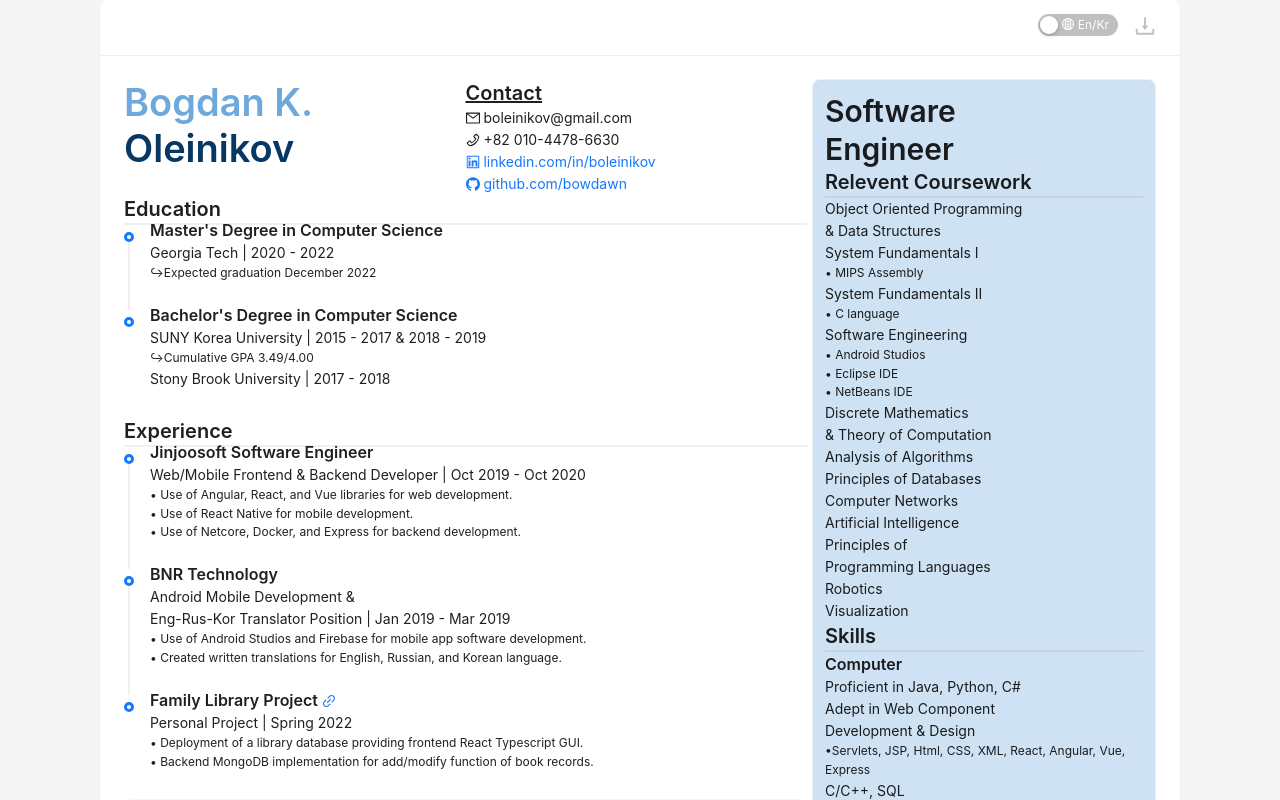
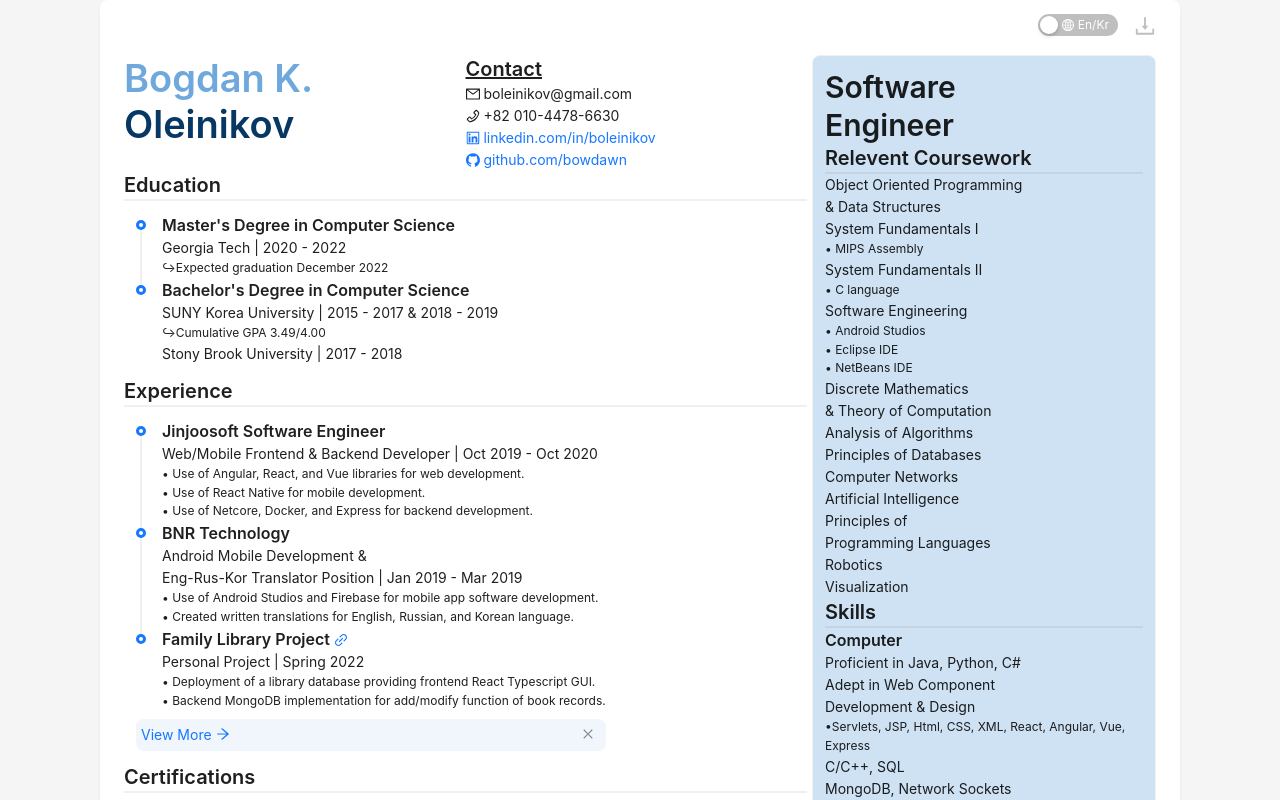
Before and after one commit to bowdawn/oleinikov-resume, a React app: page / in a window 1280 px wide. Shown: the top 800 px of the page. Built offline with nearby package versions, Linux system fonts and the light colour scheme.

Commit message:
edit css

```diff
--- a/src/app/pages/ResumePage.tsx
+++ b/src/app/pages/ResumePage.tsx
@@ -11,7 +11,6 @@ import {
   Layout,
   Card,
 } from "antd";
-
 import { GlobalOutlined } from "@ant-design/icons";
 import ResumeItem from "../components/ResumeItem";
 import resume_kr from "../../core/static/resume_kr";
@@ -19,7 +18,7 @@ import { useTranslation } from "react-i18next";
 import NameContainer from "../components/NameContainer";
 import resume_en from "../../core/static/resume_en";
 
-const { Title, Text } = Typography;
+const { Title } = Typography;
 const App: FC = () => {
   const { i18n } = useTranslation();
   const [resume, setResume] = useState(
@@ -29,6 +28,7 @@ const App: FC = () => {
     <Layout className="resume">
       <Layout.Content>
         <Card
+          className="ant-card-resume"
           bordered={false}
           title={
             <Row justify="end">
@@ -68,6 +68,7 @@ const App: FC = () => {
                   <Title level={4} underline={true}>
                     {resume.contact}
                   </Title>
+
                   {resume.contactitem.map((x, key) => (
                     <ResumeItem key={key} description={x.description} />
                   ))}
@@ -75,6 +76,7 @@ const App: FC = () => {
               </Row>
               <Title level={4}>{resume.education}</Title>
               <Divider />
+              <Card bordered={false} size="small" className="ant-card-section">
                 <Timeline>
                   {resume.educationitem.map((x, key) => (
                     <Timeline.Item key={key}>
@@ -82,8 +84,11 @@ const App: FC = () => {
                     </Timeline.Item>
                   ))}
                 </Timeline>
+              </Card>
               <Title level={4}>{resume.experience}</Title>
               <Divider />
+              <Card bordered={false} size="small" className="ant-card-section">
+                <Space size="small" direction="vertical">
                   <Timeline>
                     {resume.experienceitem.map((x, key) => (
                       <Timeline.Item key={key}>
@@ -91,9 +96,16 @@ const App: FC = () => {
                       </Timeline.Item>
                     ))}
                   </Timeline>
-              <Alert message={resume.experienceviewmore} type="info" closable />
+                  <Alert
+                    message={resume.experienceviewmore}
+                    type="info"
+                    closable
+                  />
+                </Space>
+              </Card>
               <Title level={4}>{resume.certification}</Title>
               <Divider />
+              <Card bordered={false} size="small" className="ant-card-section">
                 <Timeline>
                   {resume.certificationitem.map((x, key) => (
                     <Timeline.Item key={key}>
@@ -101,6 +113,7 @@ const App: FC = () => {
                     </Timeline.Item>
                   ))}
                 </Timeline>
+              </Card>
             </Col>
             <Col span={8}>
               <Card className="ant-card-resume-right-column" size="small">
--- a/src/core/style/css/antd/ant-card.css
+++ b/src/core/style/css/antd/ant-card.css
@@ -1,3 +1,21 @@
+.ant-card-resume > .ant-card-body{
+   padding-top: 0;
+}
+
+.ant-card-resume .ant-card-head {
+    border-bottom: none;
+}
+
+
+
+.ant-card-section{
+    box-shadow: none !important;
+}
+
+
+
+
+
 .ant-card-resume-right-column{
     height: 100%;
     background-color: #CFE2F3;
--- a/src/core/style/css/antd/ant-override.css
+++ b/src/core/style/css/antd/ant-override.css
@@ -36,7 +36,7 @@ h1.ant-typography {
     margin-bottom: 6px;
 }
 .ant-switch-checked {
-    background: #073763;
+    background: #073763 !important;
 
 }
 
@@ -61,18 +61,18 @@ h1.ant-typography {
 }
 
 .ant-timeline-item {
-    padding-bottom: 0px;
+    padding-bottom: 0px !important;
 }
 
 .ant-timeline-item-content {
-    top:0;
+    top:0 !important;
 }
 
 .ant-timeline-item-head {
-    top: 7.001px;
+    top: 7.001px !important;
 }
 
 .ant-timeline-item-tail {
 
-    height: calc(100% - 3px);
+    height: calc(100% - 3px) !important;
 }
```
Lines whose indentation alone changed are shown as unchanged.
